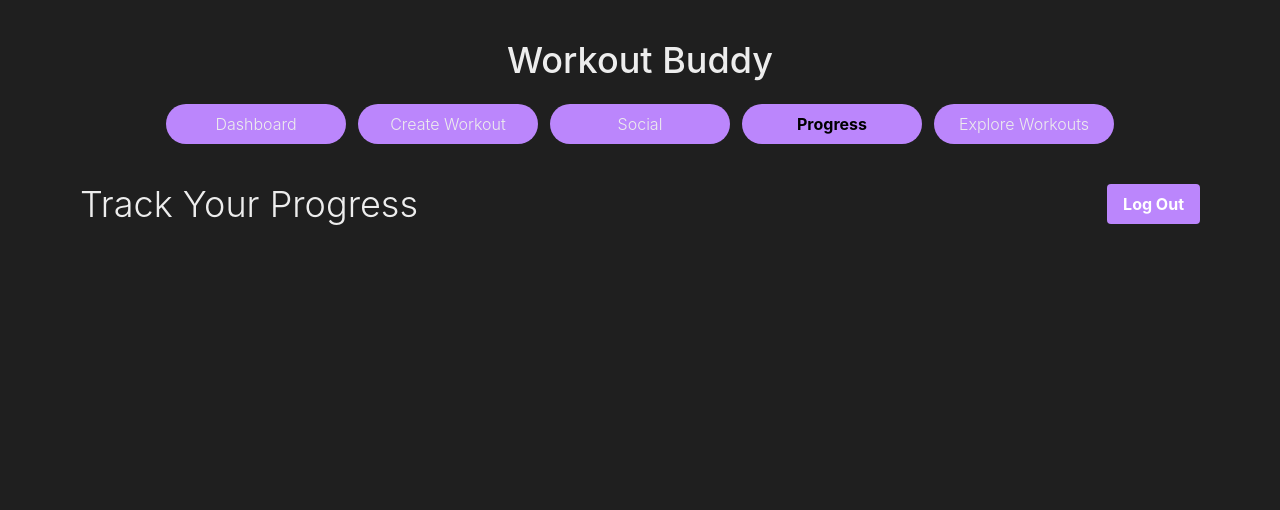
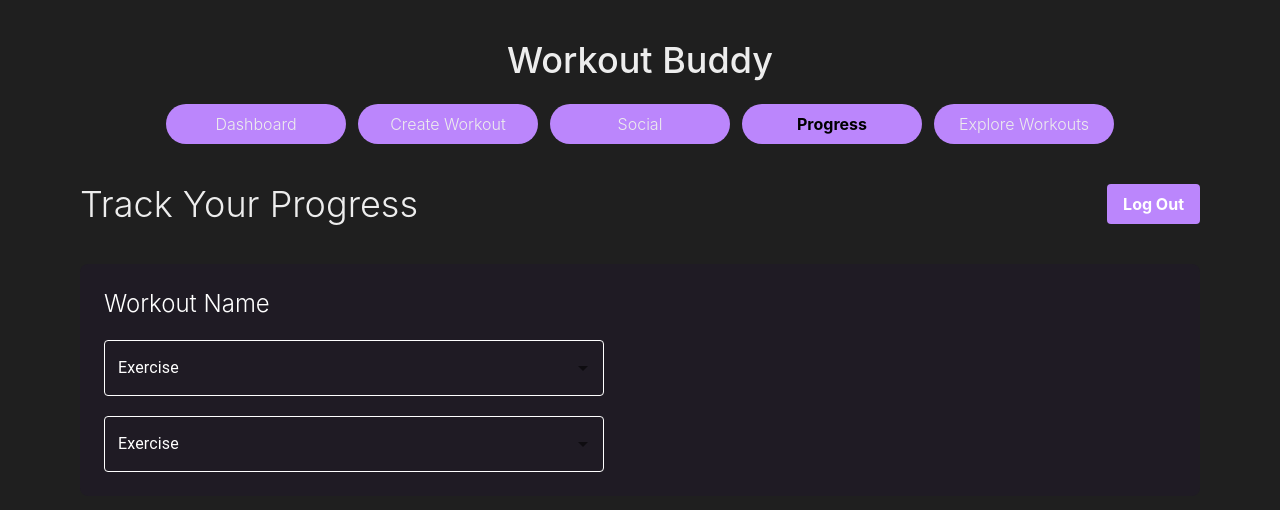
Before and after one commit to JackDStewart/WorkoutBuddy, a Next.js app: page /progress in a window 1280 px wide. Shown: the top 510 px of the page. Built offline with nearby package versions, Linux system fonts and the light colour scheme.

Commit message:
added autocomplete

```diff
--- a/package.json
+++ b/package.json
@@ -9,6 +9,9 @@
     "lint": "next lint"
   },
   "dependencies": {
+    "@emotion/react": "^11.13.3",
+    "@emotion/styled": "^11.13.0",
+    "@mui/material": "^6.1.4",
     "next": "^14.2.15",
     "react": "^18.3.1",
     "react-dom": "^18.3.1"
--- /dev/null
+++ b/src/components/Autocomplete.tsx
@@ -0,0 +1,194 @@
+import React from "react";
+import { AutocompleteProps } from "../types";
+import TextField from "@mui/material/TextField";
+import Autocomplete from "@mui/material/Autocomplete";
+import Chip from "@mui/material/Chip";
+
+const SingleAutocomplete: React.FC<AutocompleteProps> = ({
+  label,
+  data,
+  width,
+}) => {
+  return (
+    <Autocomplete
+      className="mt-5 color-white"
+      disablePortal
+      options={data}
+      slotProps={{
+        paper: {
+          sx: {
+            "& .MuiAutocomplete-listbox": {
+              bgcolor: "#1F1B24",
+              "& .MuiAutocomplete-option": {
+                display: "flex",
+                flexDirection: "column",
+                alignItems: "flex-start",
+              },
+              "& .MuiAutocomplete-option[aria-selected='true']": {
+                bgcolor: "white",
+                color: "black",
+                "&.Mui-focused": {
+                  bgcolor: "white",
+                  color: "black",
+                },
+              },
+            },
+            "& .MuiAutocomplete-listbox .MuiAutocomplete-option.Mui-focused": {
+              bgcolor: "white",
+              color: "black",
+            },
+            "& .MuiAutocomplete-listbox .MuiAutocomplete-option": {
+              bgcolor: "#1F1B24",
+              color: "white",
+            },
+          },
+        },
+      }}
+      sx={{
+        width: width,
+        "& label.Mui-focused": {
+          color: "#BB86FC",
+        },
+        "& .MuiInput-underline:after": {
+          borderBottomColor: "#BB86FC",
+        },
+        "& .MuiOutlinedInput-root": {
+          "& fieldset": {
+            borderColor: "white",
+          },
+          "&:hover fieldset": {
+            borderColor: "#BB86FC",
+          },
+          "&.Mui-focused fieldset": {
+            borderColor: "#BB86FC",
+          },
+          "& .MuiAutocomplete-input": {
+            color: "white",
+          },
+          "& .MuiAutocomplete-option": {
+            color: "#BB86FC",
+          },
+        },
+      }}
+      renderInput={(params) => (
+        <TextField
+          {...params}
+          label={label}
+          slotProps={{
+            inputLabel: {
+              sx: { color: "white", border: "white" }, // Set label color to white
+            },
+          }}
+        />
+      )}
+    />
+  );
+};
+
+const MultipleAutocomplete: React.FC<AutocompleteProps> = ({
+  label,
+  data,
+  width,
+}) => {
+  return (
+    <Autocomplete
+      className="mt-5 color-white"
+      multiple
+      disablePortal
+      options={data}
+      renderTags={(value: readonly string[], getTagProps) =>
+        value.map((option: string, index: number) => {
+          const { key, ...tagProps } = getTagProps({ index });
+          return (
+            <Chip
+              variant="outlined"
+              sx={{
+                "& .MuiChip-deleteIcon": {
+                  color: "white",
+                },
+                "&:hover": {
+                  "& .MuiChip-deleteIcon": {
+                    color: "#9f54fb",
+                  },
+                },
+              }}
+              style={{ color: "white" }}
+              label={option}
+              key={key}
+              {...tagProps}
+            />
+          );
+        })
+      }
+      slotProps={{
+        paper: {
+          sx: {
+            "& .MuiAutocomplete-listbox": {
+              bgcolor: "#1F1B24",
+              "& .MuiAutocomplete-option": {
+                display: "flex",
+                flexDirection: "column",
+                alignItems: "flex-start",
+              },
+              "& .MuiAutocomplete-option[aria-selected='true']": {
+                bgcolor: "white",
+                color: "black",
+                "&.Mui-focused": {
+                  bgcolor: "white",
+                  color: "black",
+                },
+              },
+            },
+            "& .MuiAutocomplete-listbox .MuiAutocomplete-option.Mui-focused": {
+              bgcolor: "white",
+              color: "black",
+            },
+            "& .MuiAutocomplete-listbox .MuiAutocomplete-option": {
+              bgcolor: "#1F1B24",
+              color: "white",
+            },
+          },
+        },
+      }}
+      sx={{
+        width: width,
+        "& label.Mui-focused": {
+          color: "#BB86FC",
+        },
+        "& .MuiInput-underline:after": {
+          borderBottomColor: "#BB86FC",
+        },
+        "& .MuiOutlinedInput-root": {
+          "& fieldset": {
+            borderColor: "white",
+          },
+          "&:hover fieldset": {
+            borderColor: "#BB86FC",
+          },
+          "&.Mui-focused fieldset": {
+            borderColor: "#BB86FC",
+          },
+          "& .MuiAutocomplete-input": {
+            color: "white",
+          },
+          "& .MuiAutocomplete-option": {
+            color: "#BB86FC",
+          },
+        },
+      }}
+      renderInput={(params) => (
+        <TextField
+          {...params}
+          label={label}
+          slotProps={{
+            inputLabel: {
+              sx: { color: "white", border: "white" }, // Set label color to white
+            },
+          }}
+        />
+      )}
+    />
+  );
+};
+
+export { SingleAutocomplete, MultipleAutocomplete };
--- a/src/pages/progress/index.tsx
+++ b/src/pages/progress/index.tsx
@@ -1,11 +1,33 @@
-import React from "react";
-import Link from "next/link";
+import React, { ReactNode } from "react";
 import Header from "@/components/Header";
+import { getWorkouts } from "@/mockRest";
+import {
+  SingleAutocomplete,
+  MultipleAutocomplete,
+} from "@/components/Autocomplete";
 
 const Progress = () => {
+  const workouts = getWorkouts();
+  const exercises = workouts.flatMap((workout) =>
+    workout.exercises.map((exercise) => exercise.name)
+  );
+
   return (
     <div>
       <Header></Header>
+      <div className="relative bg-darkPurple top-10 rounded-lg p-6 ml-20 mr-20">
+        <label className="text-white text-2xl mb-6">Workout Name</label>
+        <SingleAutocomplete
+          label="Exercise"
+          data={exercises}
+          width={500}
+        ></SingleAutocomplete>
+        <MultipleAutocomplete
+          label="Exercise"
+          data={exercises}
+          width={500}
+        ></MultipleAutocomplete>
+      </div>
     </div>
   );
 };
--- a/src/types.tsx
+++ b/src/types.tsx
@@ -51,3 +51,9 @@ export type Friend = {
   lastLogged: number;
   favExercise: Exercise;
 };
+
+export interface AutocompleteProps {
+  label: string;
+  data: string[]
+  width: number
+}
```
Also changed, not shown: 1 other file (tests, documents, lock files or other folders).
